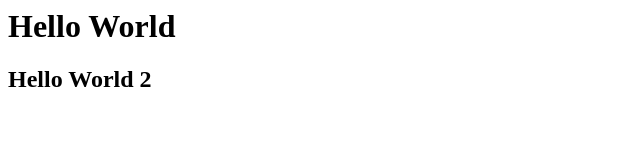
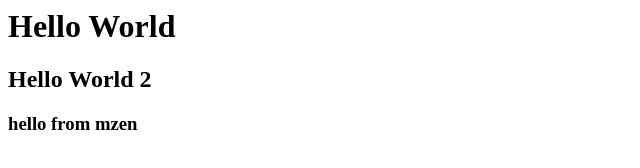
Before and after one commit to amira95ibrahim/Error404, a plain HTML site: page index.html in a window 1280 px wide. Shown: the whole page, without its empty margins (0-640 px from the left). Drawn offline with Linux system fonts and the light colour scheme.

Commit message:
add new hello

```diff
--- a/index.html
+++ b/index.html
@@ -1,2 +1,3 @@
 <H1>Hello World </h1>
 <H2>Hello World 2</h2>
+    <h3>hello from mzen</h3>
```
